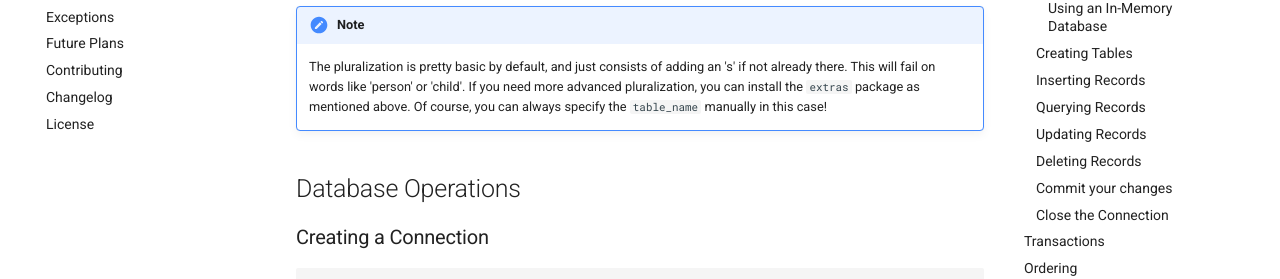
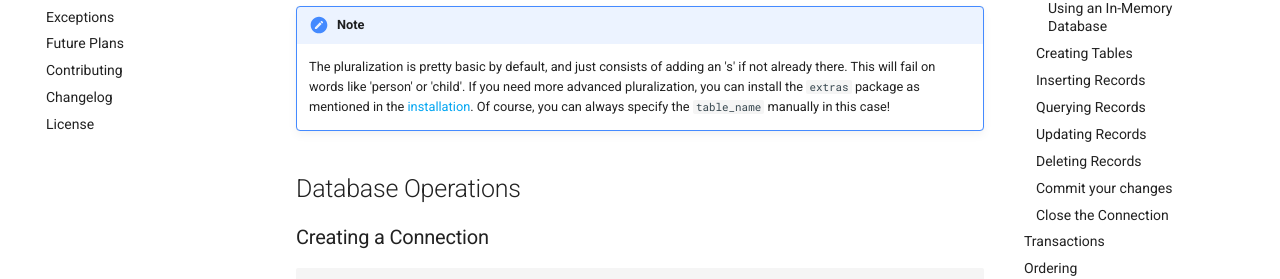
Before and after one commit to seapagan/sqliter-py, an MkDocs documentation site: the page built from docs/usage.md, in a window 1280 px wide and 900 px high, scrolled down 572 px. Shown: the part 181-460 px from the top of the window. Built offline with MkDocs 1.6.1 and Material for MkDocs 9.7.7, drawn with Linux system fonts in a browser that asks for light colours; plug-ins that fetch from the network failed and are left out; comment, search, counter and statistics services are not loaded.

```diff
--- a/docs/usage.md
+++ b/docs/usage.md
@@ -36,8 +36,8 @@ above.
 > The pluralization is pretty basic by default, and just consists of adding an
 > 's' if not already there. This will fail on words like 'person' or 'child'. If
 > you need more advanced pluralization, you can install the `extras` package as
-> mentioned above. Of course, you can always specify the `table_name` manually
-> in this case!
+> mentioned in the [installation](installation.md#optional-dependencies). Of
+> course, you can always specify the `table_name` manually in this case!
 
 ## Database Operations
 
@@ -265,19 +265,19 @@ with more than one field.
 
 The `filter()` method in SQLiter supports various filter options to query records.
 
-#### Basic Filters
+### Basic Filters
 
 - `__eq`: Equal to (default if no operator is specified)
   - Example: `name="John"` or `name__eq="John"`
 
-#### Null Checks
+### Null Checks
 
 - `__isnull`: Is NULL
   - Example: `email__isnull=True`
 - `__notnull`: Is NOT NULL
   - Example: `email__notnull=True`
 
-#### Comparison Operators
+### Comparison Operators
 
 - `__lt`: Less than
   - Example: `age__lt=30`
@@ -290,14 +290,14 @@ The `filter()` method in SQLiter supports various filter options to query record
 - `__ne`: Not equal to
   - Example: `status__ne="inactive"`
 
-#### List Operations
+### List Operations
 
 - `__in`: In a list of values
   - Example: `status__in=["active", "pending"]`
 - `__not_in`: Not in a list of values
   - Example: `category__not_in=["archived", "deleted"]`
 
-#### String Operations (Case-Sensitive)
+### String Operations (Case-Sensitive)
 
 - `__startswith`: Starts with
   - Example: `name__startswith="A"`
@@ -306,7 +306,7 @@ The `filter()` method in SQLiter supports various filter options to query record
 - `__contains`: Contains
   - Example: `description__contains="important"`
 
-#### String Operations (Case-Insensitive)
+### String Operations (Case-Insensitive)
 
 - `__istartswith`: Starts with (case-insensitive)
   - Example: `name__istartswith="a"`
```
Also changed, not shown: README.md (+1 -1 lines), TODO.md (+0 -1 lines), docs/index.md (+5 -4 lines).
